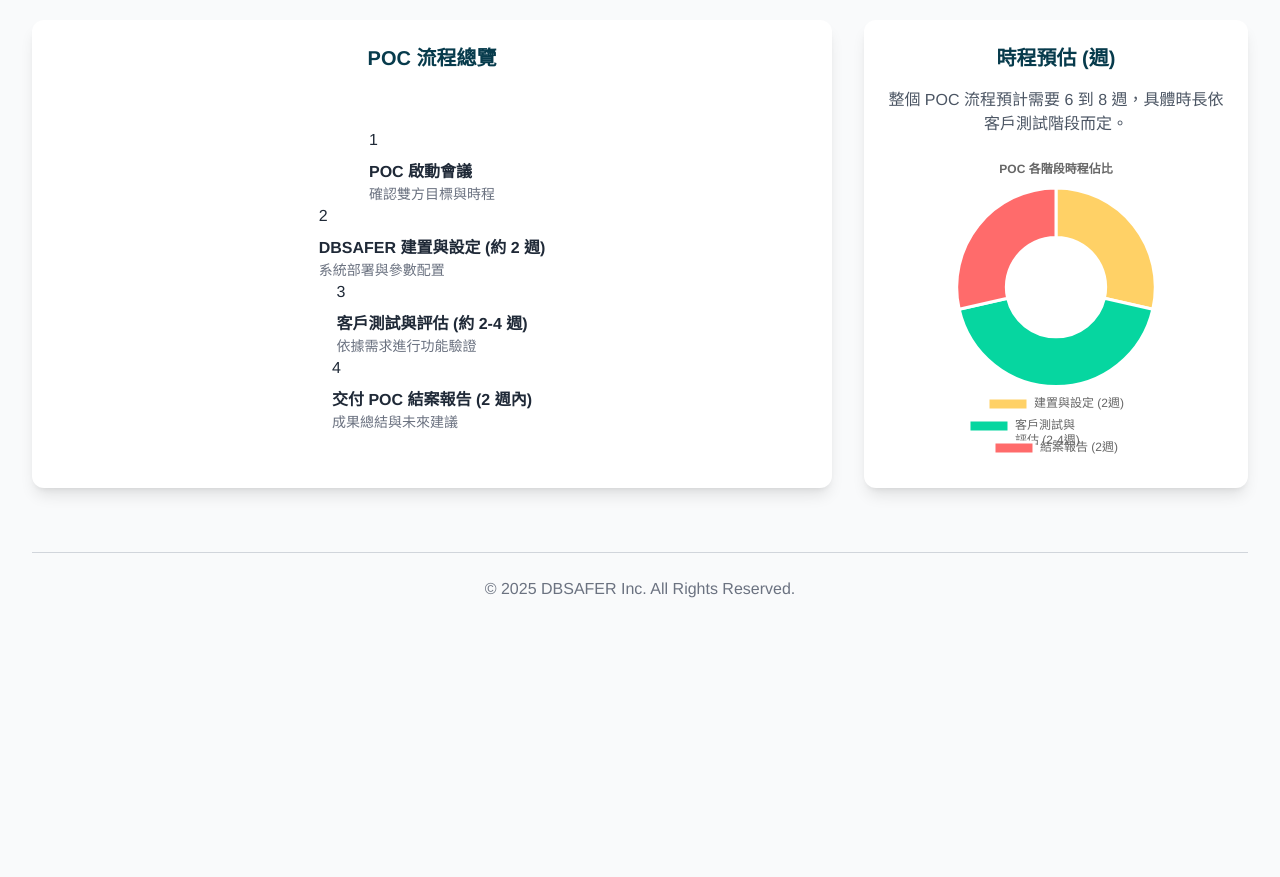
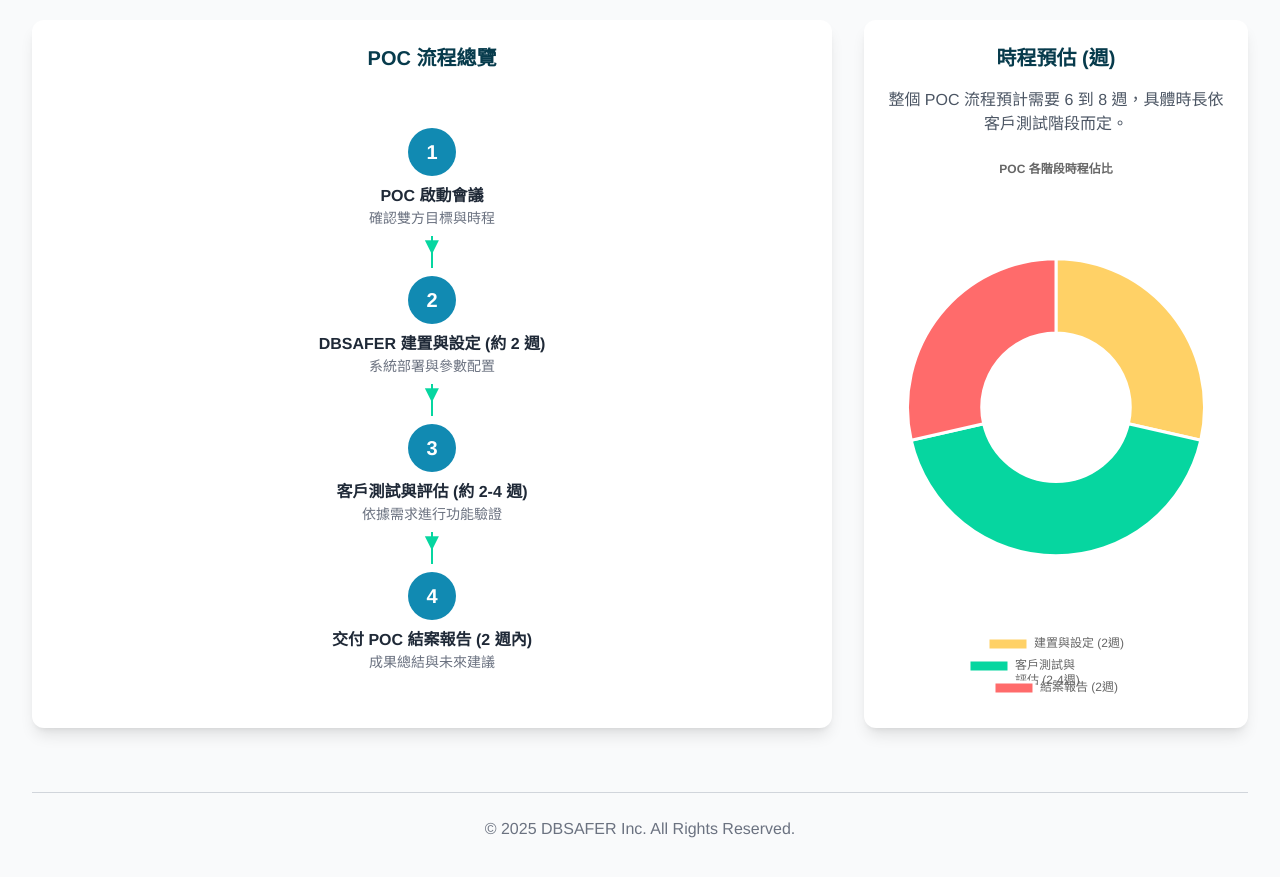
Before and after one commit to gini-web/dbsafer-poc, a plain HTML site: page index.html in a window 1280 px wide. Shown: the part 900-1777 px from the top of the page. Before the commit the page ends 1557 px from the top, so only its background shows below. Drawn offline with nearby package versions, Linux system fonts and the light colour scheme.

Commit message:
Update style.css

```diff
--- a/style.css
+++ b/style.css
@@ -1,25 +1,57 @@
 body {
-    font-family: 'Helvetica Neue', 'PingFang TC', 'Heiti TC',
-                 'Microsoft JhengHei', sans-serif;
+  font-family: 'Helvetica Neue', 'PingFang TC', 'Heiti TC', 'Microsoft JhengHei', sans-serif;
 }
 
-.flow-line::after {
+/* 文本強制換行 */
+.text-wrap {
+  word-break: break-word;
+  overflow-wrap: break-word;
+}
+
+/* 垂直流程通用樣式 */
+.vertical-flow-step {
+  position: relative;
+  display: flex;
+  flex-direction: column;
+  align-items: center;
+  text-align: center;
+  margin-bottom: 3rem;
+}
+
+.vertical-flow-step:not(:last-child)::after {
   content: '';
   position: absolute;
-    bottom: -2rem;
+  bottom: -2.5rem;
   left: 50%;
   transform: translateX(-50%);
   width: 2px;
   height: 2rem;
   background-color: #06D6A0;
+  z-index: 0;
 }
 
-.flow-arrow::after {
+.vertical-flow-step:not(:last-child)::before {
   content: '▼';
   position: absolute;
-    bottom: -1.75rem;
+  bottom: -2.25rem;
   left: 50%;
   transform: translateX(-50%);
   color: #06D6A0;
   font-size: 1.5rem;
+  z-index: 10;
 }
+
+/* 流程圓圈 */
+.flow-circle {
+  background-color: #118AB2;
+  color: white;
+  width: 3rem;
+  height: 3rem;
+  border-radius: 9999px;
+  display: flex;
+  align-items: center;
+  justify-content: center;
+  font-size: 1.25rem;
+  font-weight: bold;
+  flex-shrink: 0;
+}
```
Lines whose indentation alone changed are shown as unchanged.
